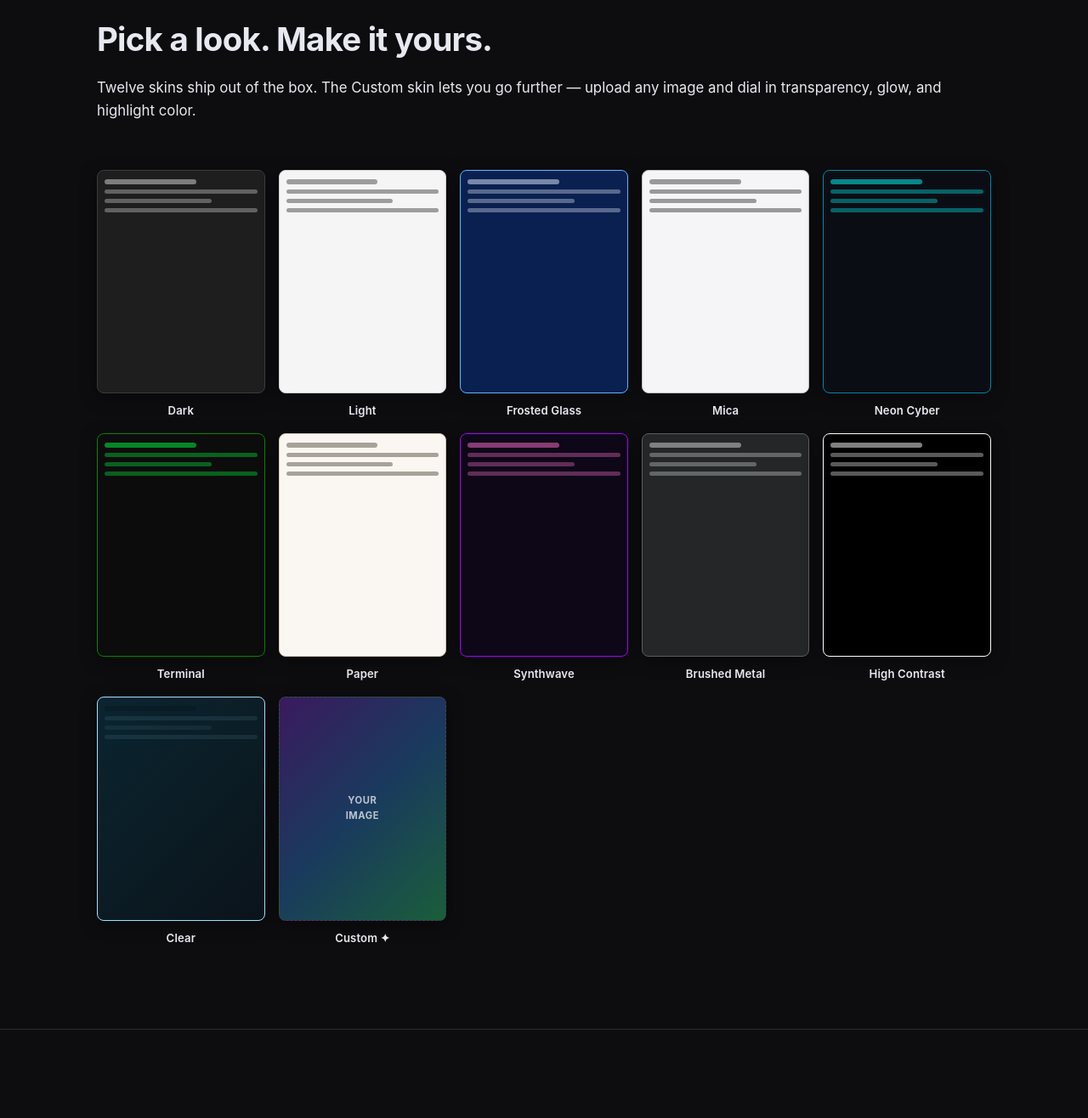
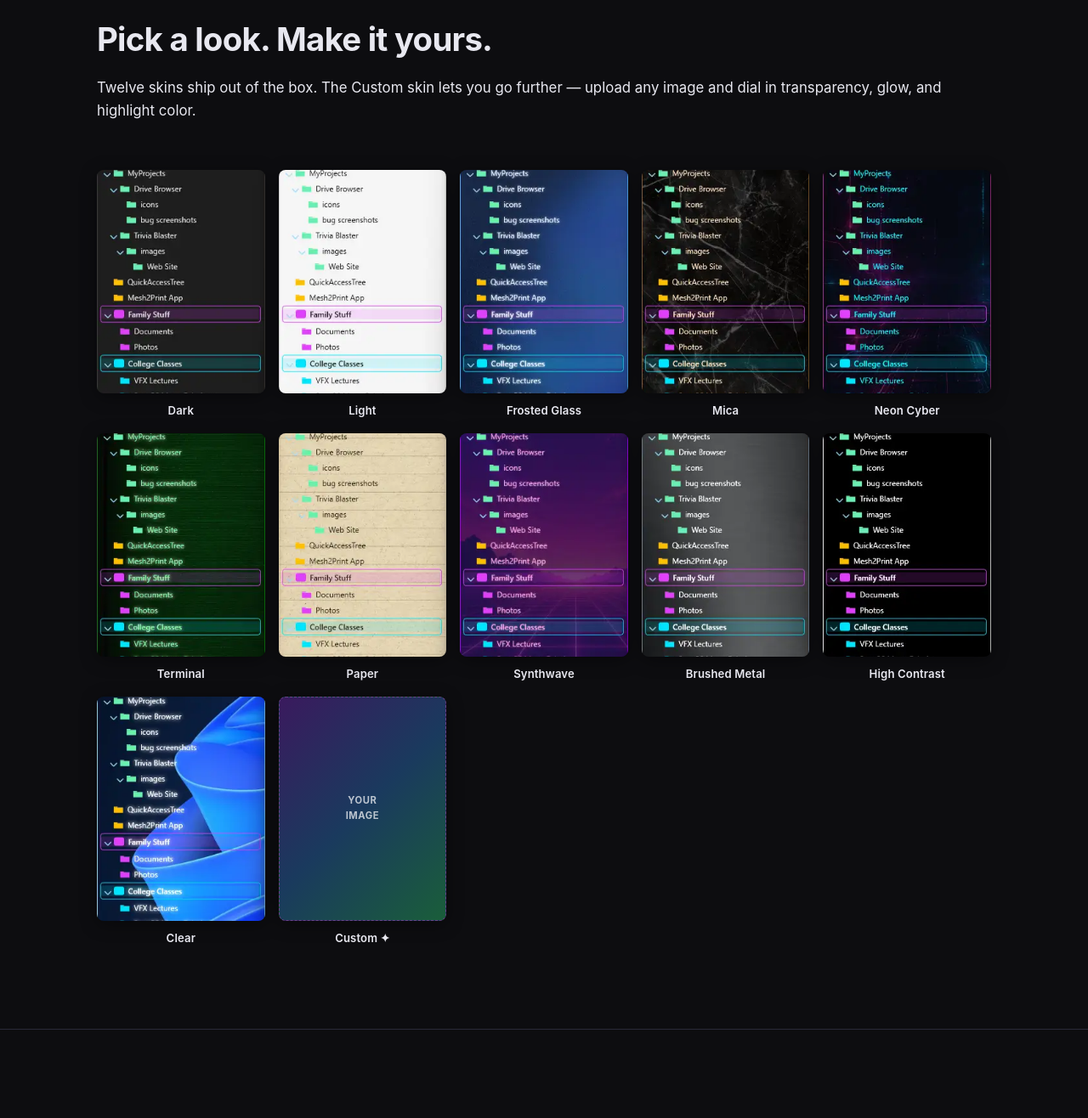
Before and after one commit to dante-rinaldi/QuickAccessTree, a PHP site: page / in a window 1280 px wide. Shown: the part 2044-3360 px from the top of the page at 85% size. Run offline with PHP 8.4, Linux system fonts and the light colour scheme; some libraries are stand-ins or nearby versions.

Commit message:
Replace CSS skin mockups with real screenshots, add images folder
- 11 real skin screenshots (webp) in site/images/
- Skins grid now shows actual app screenshots instead of CSS-drawn chips
- CSS updated: skin-chip uses img tag with hover lift effect
- Custom chip keeps the gradient placeholder

Co-Authored-By: Claude Sonnet 4.6 <noreply@anthropic.com>

```diff
--- a/site/index.html
+++ b/site/index.html
@@ -141,103 +141,48 @@
       <h2>Pick a look. Make it yours.</h2>
       <p class="section-sub">Twelve skins ship out of the box. The Custom skin lets you go further — upload any image and dial in transparency, glow, and highlight color.</p>
       <div class="skins-grid">
-        <div class="skin-chip" style="--skin-bg:#1E1E1E;--skin-accent:#DCDCDC;--skin-border:#3C3C3C;">
-          <div class="skin-preview">
-            <div class="skin-bar"></div>
-            <div class="skin-row"></div>
-            <div class="skin-row short"></div>
-            <div class="skin-row"></div>
-          </div>
+        <div class="skin-chip">
+          <img src="images/skin_dark.webp" alt="Dark skin">
           <span>Dark</span>
         </div>
-        <div class="skin-chip" style="--skin-bg:#F5F5F5;--skin-accent:#1A1A1A;--skin-border:#D0D0D0;">
-          <div class="skin-preview light">
-            <div class="skin-bar"></div>
-            <div class="skin-row"></div>
-            <div class="skin-row short"></div>
-            <div class="skin-row"></div>
-          </div>
+        <div class="skin-chip">
+          <img src="images/skin_light.webp" alt="Light skin">
           <span>Light</span>
         </div>
-        <div class="skin-chip" style="--skin-bg:#0A2050;--skin-accent:#E8F0FF;--skin-border:#5AB8FF;">
-          <div class="skin-preview">
-            <div class="skin-bar"></div>
-            <div class="skin-row"></div>
-            <div class="skin-row short"></div>
-            <div class="skin-row"></div>
-          </div>
+        <div class="skin-chip">
+          <img src="images/skin_frostedGlass.webp" alt="Frosted Glass skin">
           <span>Frosted Glass</span>
         </div>
-        <div class="skin-chip" style="--skin-bg:#F5F5F8;--skin-accent:#111111;--skin-border:#C0C0C8;">
-          <div class="skin-preview light">
-            <div class="skin-bar"></div>
-            <div class="skin-row"></div>
-            <div class="skin-row short"></div>
-            <div class="skin-row"></div>
-          </div>
+        <div class="skin-chip">
+          <img src="images/skin_mica.webp" alt="Mica skin">
           <span>Mica</span>
         </div>
-        <div class="skin-chip" style="--skin-bg:#0A0E14;--skin-accent:#00FFFF;--skin-border:#0088AA;">
-          <div class="skin-preview">
-            <div class="skin-bar"></div>
-            <div class="skin-row"></div>
-            <div class="skin-row short"></div>
-            <div class="skin-row"></div>
-          </div>
+        <div class="skin-chip">
+          <img src="images/skin_neonCyber.webp" alt="Neon Cyber skin">
           <span>Neon Cyber</span>
         </div>
-        <div class="skin-chip" style="--skin-bg:#0C0C0C;--skin-accent:#00FF41;--skin-border:#008800;">
-          <div class="skin-preview">
-            <div class="skin-bar"></div>
-            <div class="skin-row"></div>
-            <div class="skin-row short"></div>
-            <div class="skin-row"></div>
-          </div>
+        <div class="skin-chip">
+          <img src="images/skin_terminal.webp" alt="Terminal skin">
           <span>Terminal</span>
         </div>
-        <div class="skin-chip" style="--skin-bg:#FAF7F2;--skin-accent:#2C2416;--skin-border:#D4C5B0;">
-          <div class="skin-preview light">
-            <div class="skin-bar"></div>
-            <div class="skin-row"></div>
-            <div class="skin-row short"></div>
-            <div class="skin-row"></div>
-          </div>
+        <div class="skin-chip">
+          <img src="images/skin_paper.webp" alt="Paper skin">
           <span>Paper</span>
         </div>
-        <div class="skin-chip" style="--skin-bg:#0D0717;--skin-accent:#FF71CE;--skin-border:#AA00FF;">
-          <div class="skin-preview">
-            <div class="skin-bar"></div>
-            <div class="skin-row"></div>
-            <div class="skin-row short"></div>
-            <div class="skin-row"></div>
-          </div>
+        <div class="skin-chip">
+          <img src="images/skin_synthWave.webp" alt="Synthwave skin">
           <span>Synthwave</span>
         </div>
-        <div class="skin-chip" style="--skin-bg:#242628;--skin-accent:#D8DCE0;--skin-border:#5A5F65;">
-          <div class="skin-preview">
-            <div class="skin-bar"></div>
-            <div class="skin-row"></div>
-            <div class="skin-row short"></div>
-            <div class="skin-row"></div>
-          </div>
+        <div class="skin-chip">
+          <img src="images/skin_brushedMetal.webp" alt="Brushed Metal skin">
           <span>Brushed Metal</span>
         </div>
-        <div class="skin-chip" style="--skin-bg:#000000;--skin-accent:#FFFFFF;--skin-border:#FFFFFF;">
-          <div class="skin-preview">
-            <div class="skin-bar"></div>
-            <div class="skin-row"></div>
-            <div class="skin-row short"></div>
-            <div class="skin-row"></div>
-          </div>
+        <div class="skin-chip">
+          <img src="images/skin_highContrast.webp" alt="High Contrast skin">
           <span>High Contrast</span>
         </div>
-        <div class="skin-chip" style="--skin-bg:rgba(0,0,0,0.05);--skin-accent:#FFFFFF;--skin-border:#9EE2FF;">
-          <div class="skin-preview" style="background:linear-gradient(135deg,rgba(0,150,200,0.18),rgba(0,80,120,0.10));border:1px solid #9EE2FF;">
-            <div class="skin-bar" style="background:rgba(8,8,8,0.38);"></div>
-            <div class="skin-row" style="background:rgba(158,226,255,0.25);"></div>
-            <div class="skin-row short" style="background:rgba(158,226,255,0.18);"></div>
-            <div class="skin-row" style="background:rgba(158,226,255,0.25);"></div>
-          </div>
+        <div class="skin-chip">
+          <img src="images/skin_clear.webp" alt="Clear skin">
           <span>Clear</span>
         </div>
         <div class="skin-chip custom-chip">
--- a/site/style.css
+++ b/site/style.css
@@ -472,6 +472,21 @@ h1 {
   cursor: default;
 }
 
+.skin-chip img {
+  width: 100%;
+  aspect-ratio: 3/4;
+  object-fit: cover;
+  border-radius: 8px;
+  box-shadow: 0 4px 20px rgba(0,0,0,0.4);
+  transition: transform 0.2s, box-shadow 0.2s;
+  display: block;
+}
+
+.skin-chip:hover img {
+  transform: translateY(-3px);
+  box-shadow: 0 8px 30px rgba(0,0,0,0.5);
+}
+
 .skin-chip span {
   font-size: 0.82rem;
   font-weight: 600;
@@ -482,13 +497,9 @@ h1 {
 .skin-preview {
   width: 100%;
   aspect-ratio: 3/4;
-  background: var(--skin-bg, #1e1e1e);
-  border: 1px solid var(--skin-border, #444);
   border-radius: 8px;
-  padding: 10px 8px;
   display: flex;
   flex-direction: column;
-  gap: 6px;
   box-shadow: 0 4px 20px rgba(0,0,0,0.4);
   transition: transform 0.2s, box-shadow 0.2s;
   overflow: hidden;
@@ -499,29 +510,9 @@ h1 {
   box-shadow: 0 8px 30px rgba(0,0,0,0.5);
 }
 
-.skin-preview .skin-bar {
-  height: 6px;
-  border-radius: 3px;
-  background: var(--skin-accent, #ddd);
-  opacity: 0.5;
-  width: 60%;
-}
-
-.skin-preview .skin-row {
-  height: 5px;
-  border-radius: 3px;
-  background: var(--skin-accent, #ddd);
-  opacity: 0.35;
-}
-
-.skin-preview .skin-row.short { width: 70%; }
-
-.skin-preview.light .skin-bar,
-.skin-preview.light .skin-row { opacity: 0.4; }
-
 .custom-preview {
   background: linear-gradient(135deg, #3a1a5e 0%, #1a3a5e 50%, #1a5e3a 100%);
-  border-style: dashed;
+  border: 1px dashed #664488;
   align-items: center;
   justify-content: center;
 }
```
Also changed, not shown: site/images/skin_brushedMetal.webp (added), site/images/skin_clear.webp (added), site/images/skin_dark.webp (added), site/images/skin_frostedGlass.webp (added), site/images/skin_highContrast.webp (added), site/images/skin_light.webp (added), site/images/skin_mica.webp (added), site/images/skin_neonCyber.webp (added), site/images/skin_paper.webp (added), site/images/skin_synthWave.webp (added), site/images/skin_terminal.webp (added).
